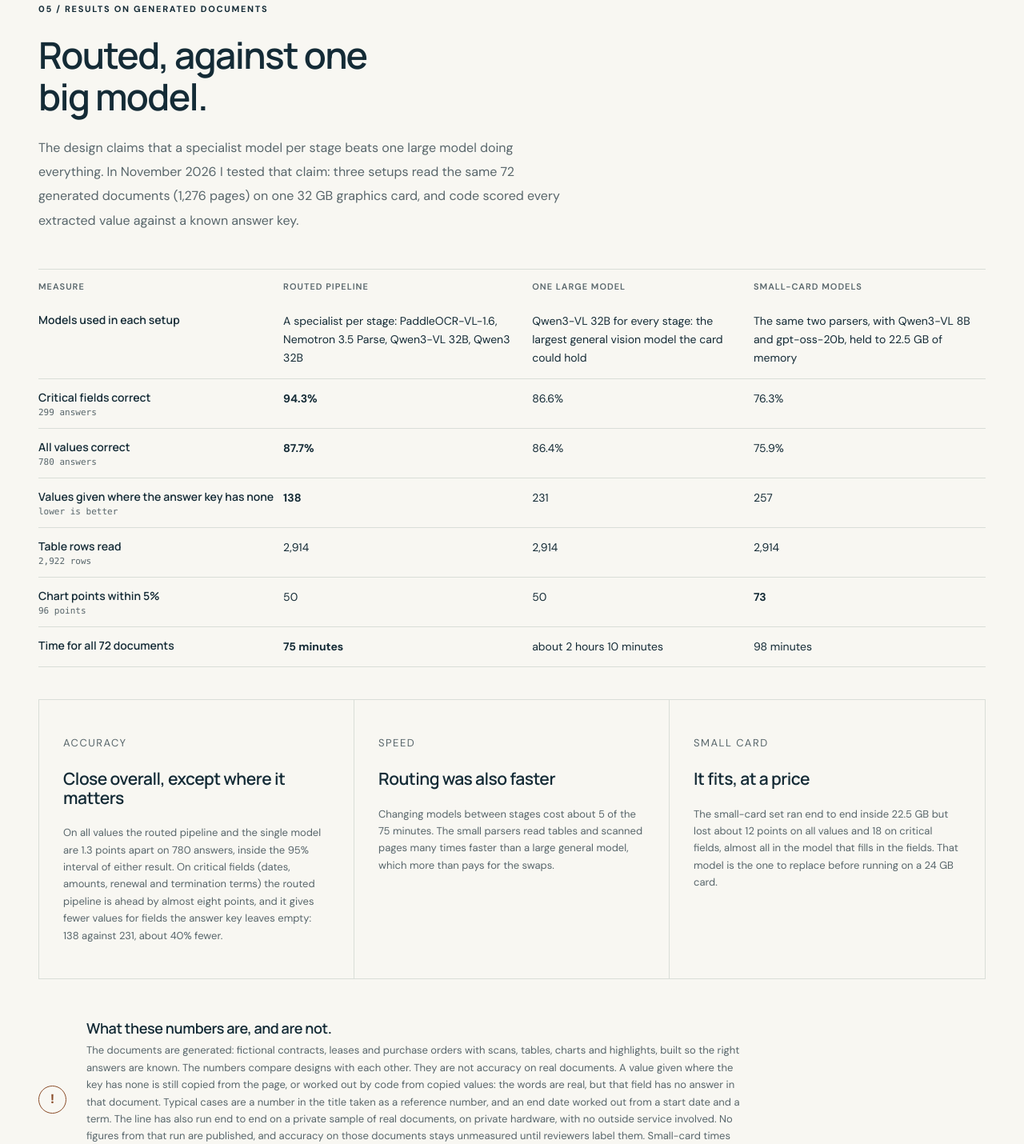
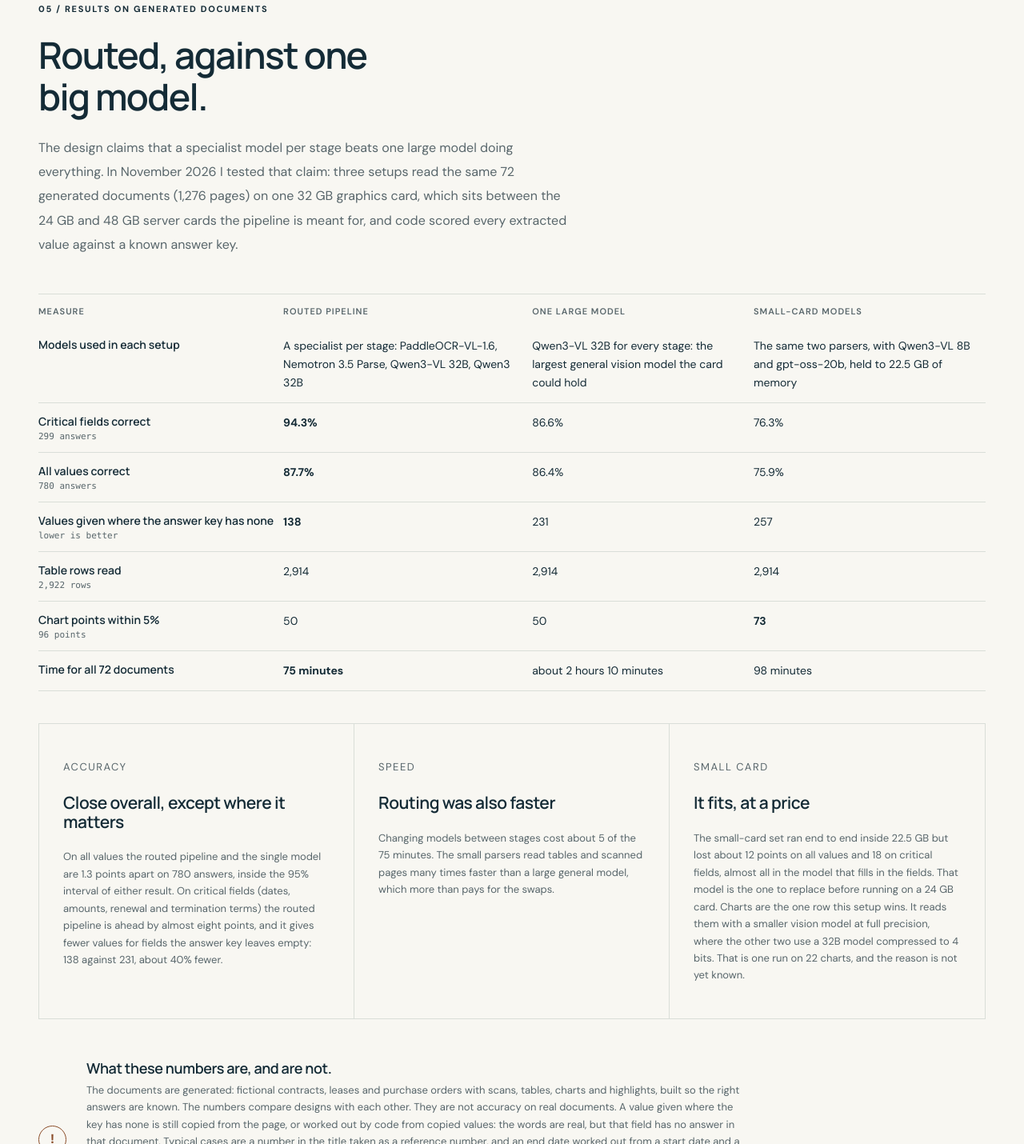
Before and after one commit to tayler-erbe/intake-pipeline-lab-public, a plain HTML site: page brief/index.html in a window 1280 px wide. Shown: the part 7881-9311 px from the top of the page at 80% size. Drawn offline with Linux system fonts and the light colour scheme.

Commit message:
Explain the chart row and the test card; README title and link domain

```diff
--- a/brief/index.html
+++ b/brief/index.html
@@ -254,7 +254,7 @@
 <div class="section-head">
 <p class="eyebrow">05 / RESULTS ON GENERATED DOCUMENTS</p>
 <h2>Routed, against one<br>big model.</h2>
-<p>The design claims that a specialist model per stage beats one large model doing everything. In November 2026 I tested that claim: three setups read the same 72 generated documents (1,276 pages) on one 32 GB graphics card, and code scored every extracted value against a known answer key.</p>
+<p>The design claims that a specialist model per stage beats one large model doing everything. In November 2026 I tested that claim: three setups read the same 72 generated documents (1,276 pages) on one 32 GB graphics card, which sits between the 24 GB and 48 GB server cards the pipeline is meant for, and code scored every extracted value against a known answer key.</p>
 </div>
 <div class="compare-wrap">
 <table class="compare stage-table results-compare">
@@ -273,7 +273,7 @@
 <div class="results-band" style="margin-top:40px">
 <article><p class="route-id">ACCURACY</p><h3>Close overall, except where it matters</h3><p>On all values the routed pipeline and the single model are 1.3 points apart on 780 answers, inside the 95% interval of either result. On critical fields (dates, amounts, renewal and termination terms) the routed pipeline is ahead by almost eight points, and it gives fewer values for fields the answer key leaves empty: 138 against 231, about 40% fewer.</p></article>
 <article><p class="route-id">SPEED</p><h3>Routing was also faster</h3><p>Changing models between stages cost about 5 of the 75 minutes. The small parsers read tables and scanned pages many times faster than a large general model, which more than pays for the swaps.</p></article>
-<article><p class="route-id">SMALL CARD</p><h3>It fits, at a price</h3><p>The small-card set ran end to end inside 22.5 GB but lost about 12 points on all values and 18 on critical fields, almost all in the model that fills in the fields. That model is the one to replace before running on a 24 GB card.</p></article>
+<article><p class="route-id">SMALL CARD</p><h3>It fits, at a price</h3><p>The small-card set ran end to end inside 22.5 GB but lost about 12 points on all values and 18 on critical fields, almost all in the model that fills in the fields. That model is the one to replace before running on a 24 GB card. Charts are the one row this setup wins. It reads them with a smaller vision model at full precision, where the other two use a 32B model compressed to 4 bits. That is one run on 22 charts, and the reason is not yet known.</p></article>
 </div>
 <div class="finding-note"><span class="note-symbol" aria-hidden="true">!</span><div><h3>What these numbers are, and are not.</h3><p>The documents are generated: fictional contracts, leases and purchase orders with scans, tables, charts and highlights, built so the right answers are known. The numbers compare designs with each other. They are not accuracy on real documents. A value given where the key has none is still copied from the page, or worked out by code from copied values: the words are real, but that field has no answer in that document. Typical cases are a number in the title taken as a reference number, and an end date worked out from a start date and a term. The line has also run end to end on a private sample of real documents, on private hardware, with no outside service involved. No figures from that run are published, and accuracy on those documents stays unmeasured until reviewers label them. Small-card times were measured on the larger card with memory capped, not on a 24 GB card. The generated tables were clean enough that all three table readers returned the same cells.</p></div></div>
 </section>
```
Also changed, not shown: 1 other file.
